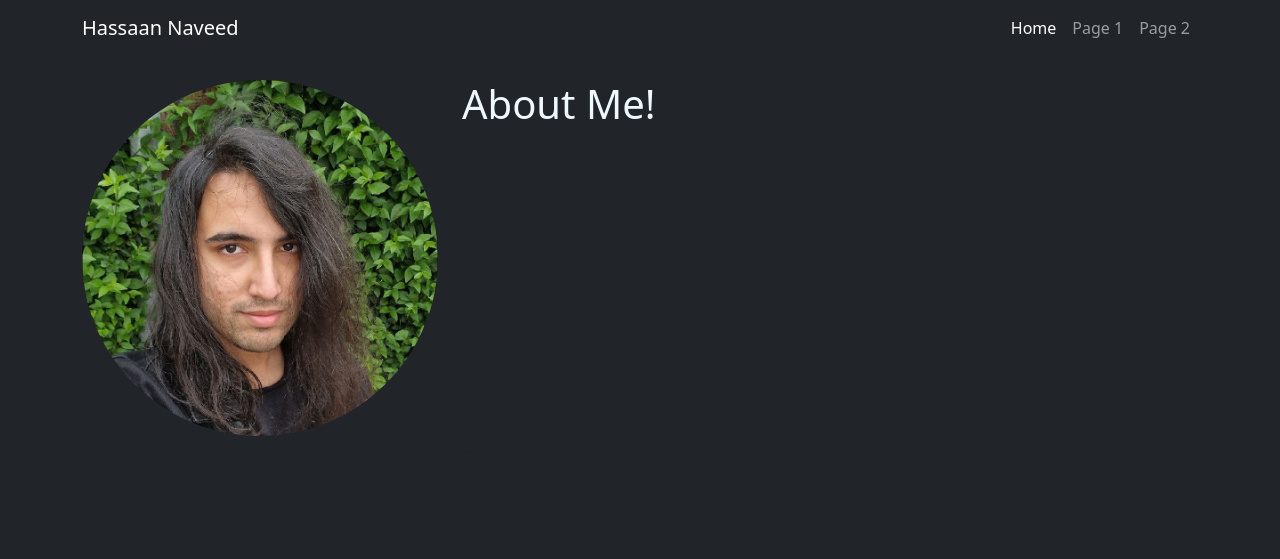
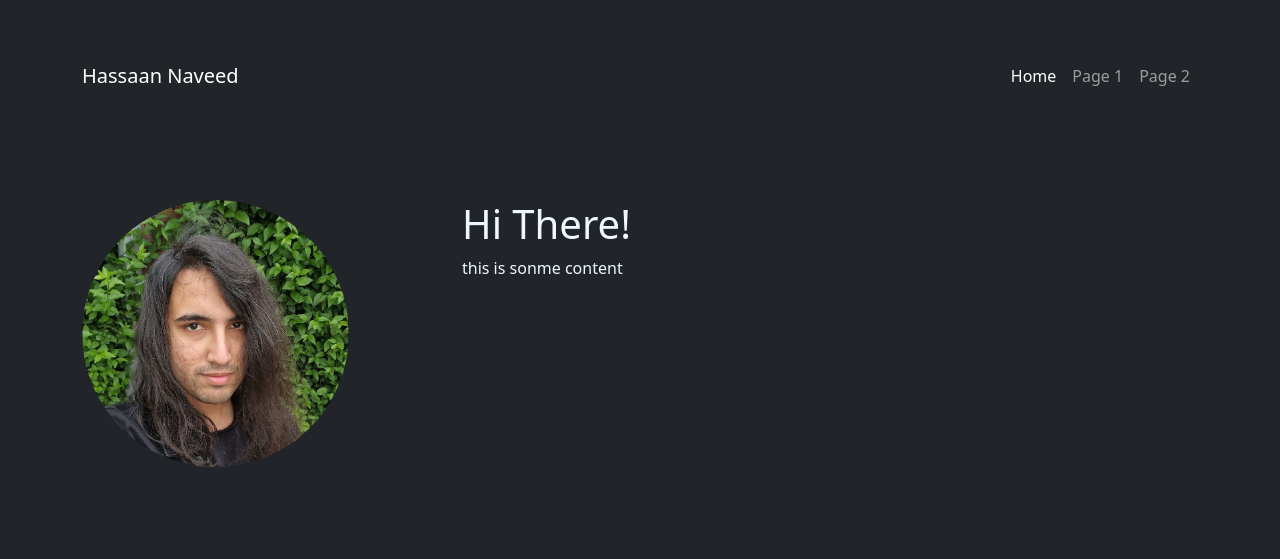
Before and after one commit to Hassaan-Naveed/hassaan-naveed.github.io, a plain HTML site: page index.html in a window 1280 px wide. Drawn offline with nearby package versions, Linux system fonts and the light colour scheme.

Commit message:
Added footer

```diff
--- a/Style/stylesheet.css
+++ b/Style/stylesheet.css
@@ -1,5 +1,5 @@
 body {
-    padding-top: 80px;
+    padding-top: 200px;
     background-color: #212529;
 }
 
@@ -7,8 +7,12 @@ h1 {
     color: aliceblue;
 }
 
+p {
+    color: aliceblue;
+}
+
 img {
     display: block;
-    max-width: 100%;
-    height: auto;
+    max-width: 75%;
+    max-height: 75%;
   }
--- a/index.html
+++ b/index.html
@@ -19,9 +19,10 @@
   </head>
 
   <body>
+
+    <!-- Navbar -->
     <header>
-      <!-- Navbar -->
-      <nav class="navbar navbar-expand-lg bg-dark navbar-dark fixed-top">
+      <nav class="navbar navbar-expand-lg bg-dark navbar-dark fixed-top my-5">
         <div class="container">
           <a class="navbar-brand" href="#">Hassaan Naveed</a>
           <button class="navbar-toggler" type="button" data-bs-toggle="collapse" data-bs-target="#navbarTogglerDemo02" aria-controls="navbarTogglerDemo02" aria-expanded="false" aria-label="Toggle navigation">
@@ -30,7 +31,7 @@
           <div class="collapse navbar-collapse" id="navbarTogglerDemo02">
             <ul class="navbar-nav ms-auto mb-2 mb-lg-0">
               <div class="navbar-nav">
-                <a class="nav-link active" aria-current="page" href="#">Home</a>
+                <a class="nav-link active" aria-current="page" href="index.html">Home</a>
                 <a class="nav-link" href="#">Page 1</a>
                 <a class="nav-link" href="#">Page 2</a>
               </div>
@@ -40,22 +41,27 @@
       </nav>
     </header>
 
+    <!-- Main Body -->
     <main>
       <div class="container">
         <div class="row">
           <div class="col-sm-4"><img src="Assets/ProfilePicture.png" class="img-fluid rounded-circle" alt="Profile Picture">
           </div>
           <div class="col-sm-8">
-            <h1>About Me!</h1>
+            <h1>Hi There!</h1>
+            <p>this is sonme content</p>
           </div>
         </div>
         <div class="row">
-          <div class="col">col-sm</div>
-          <div class="col">col-sm</div>
-          <div class="col">col-sm</div>
+          <div class="col"></div>
+          <div class="col"></div>
+          <div class="col"></div>
         </div>
       </div>
     </main>
+
+    <!-- Footer -->
+    <footer class="footer mt-auto bg-dark"></footer>
 
     <!-- Bootstrap JS -->>
     <script src="https://cdn.jsdelivr.net/npm/bootstrap@5.2.0/dist/js/bootstrap.bundle.min.js"></script>
```
